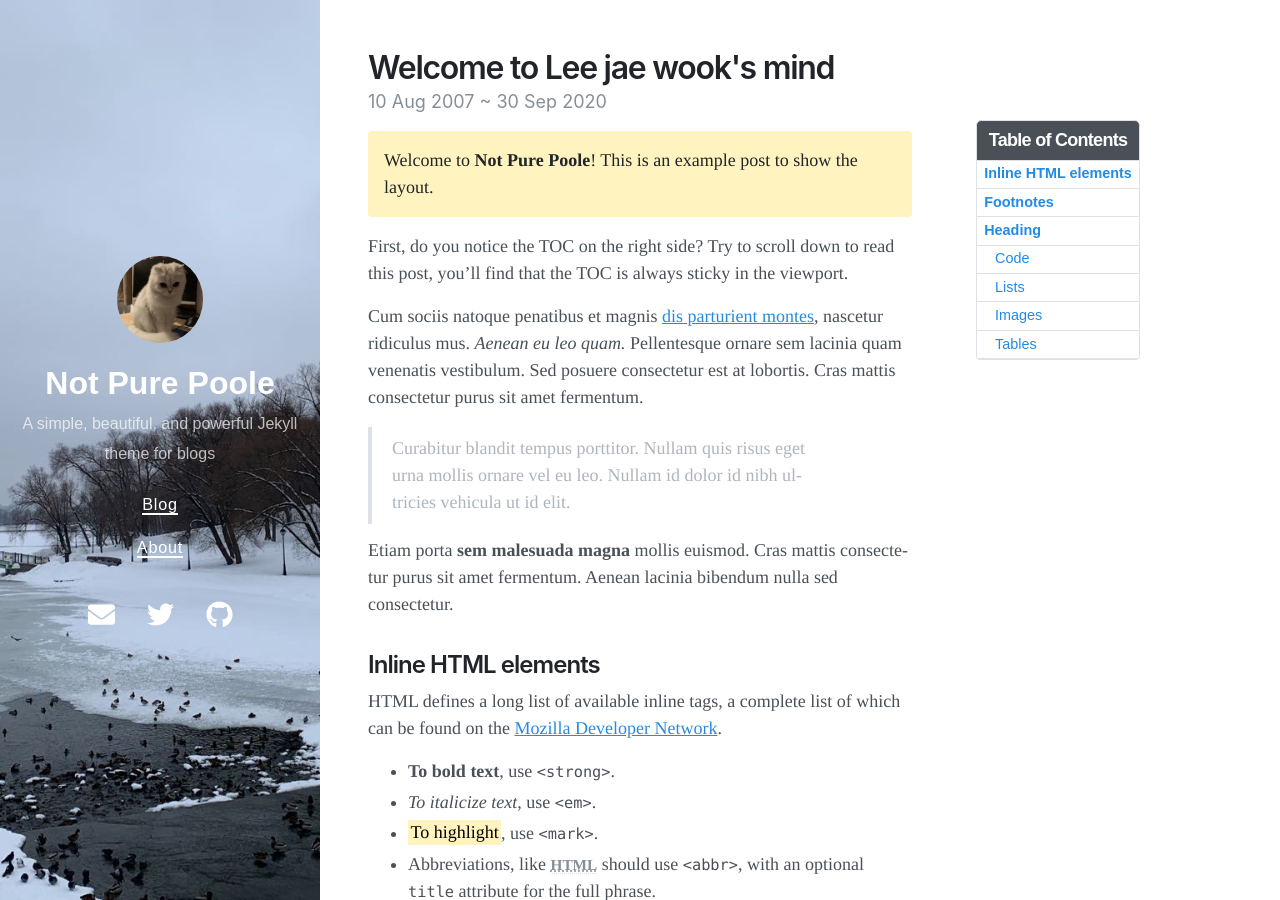
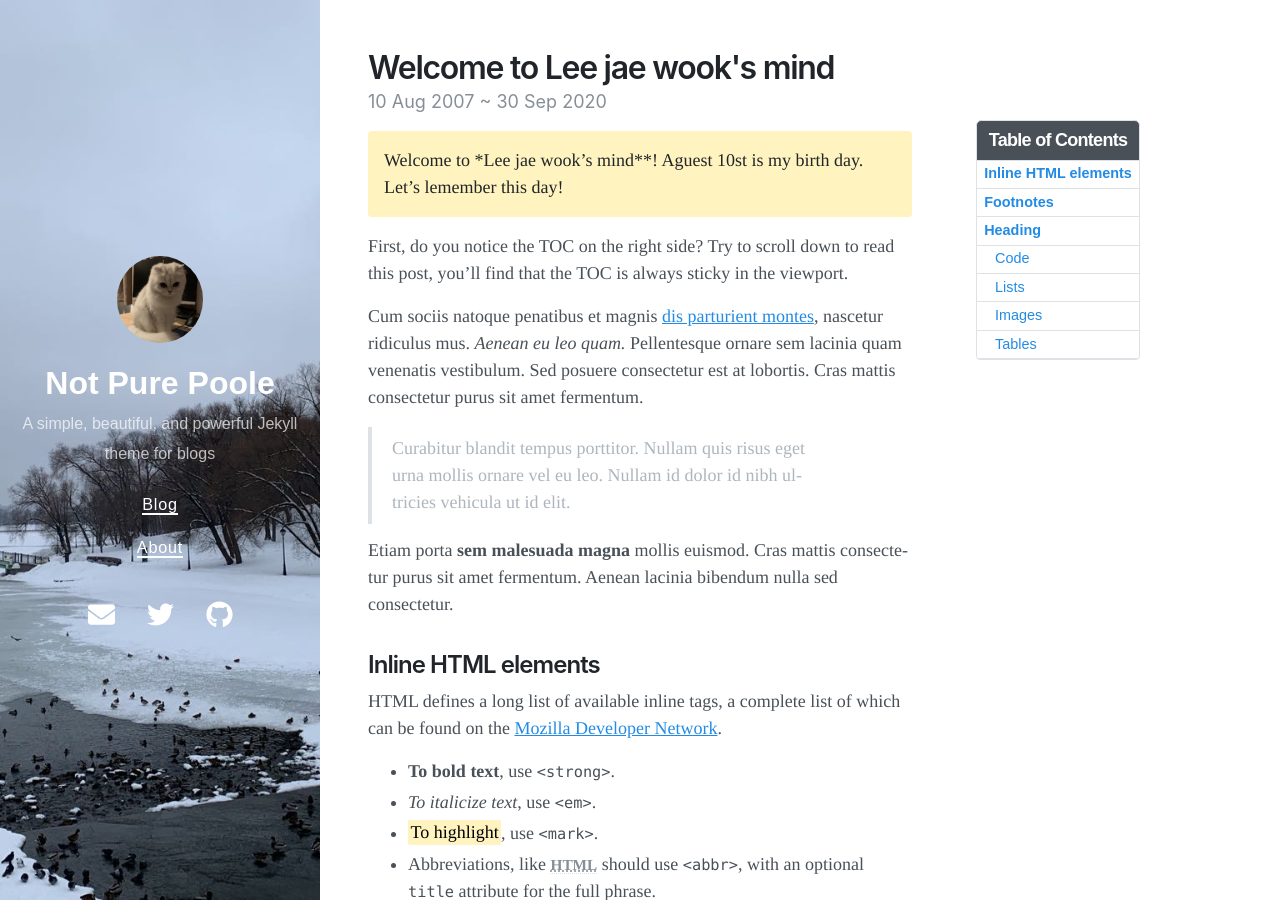
Before and after one commit to limegum07/limegum07.github.io, a Jekyll site: the page built from _posts/2020-09-29-welcome-to-not-pure-poole.md, in a window 1280 px wide and 900 px high. Built offline with Jekyll 4.4.1, drawn with Linux system fonts in a browser that asks for light colours; nearby versions of some CDN libraries.

Commit message:
Update 2020-09-29-welcome-to-not-pure-poole.md

```diff
--- a/_posts/2020-09-29-welcome-to-not-pure-poole.md
+++ b/_posts/2020-09-29-welcome-to-not-pure-poole.md
@@ -6,7 +6,7 @@ last_modified_at: 2020-10-01 01:08:25 +0800
 tags: [jekyll theme, jekyll, tutorial]
 toc:  true
 ---
-Welcome to **Not Pure Poole**! This is an example post to show the layout.
+Welcome to *Lee jae wook's mind**! Aguest 10st is my birth day. Let's lemember this day!
 {: .message }
 
 First, do you notice the TOC on the right side? Try to scroll down to read this post, you'll find that the TOC is always sticky in the viewport.
```
